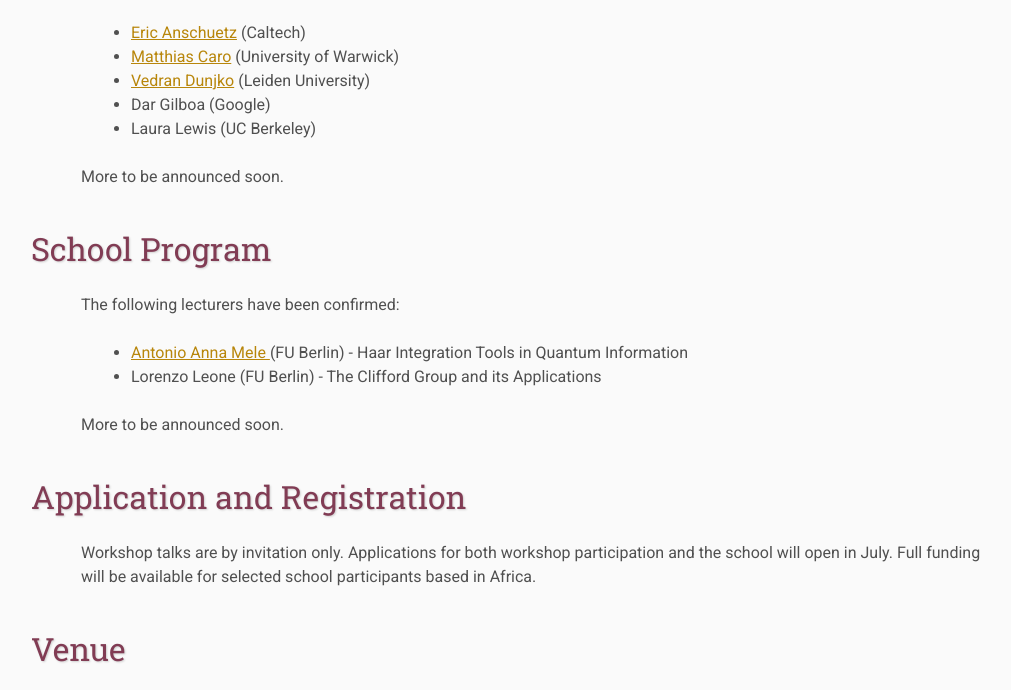
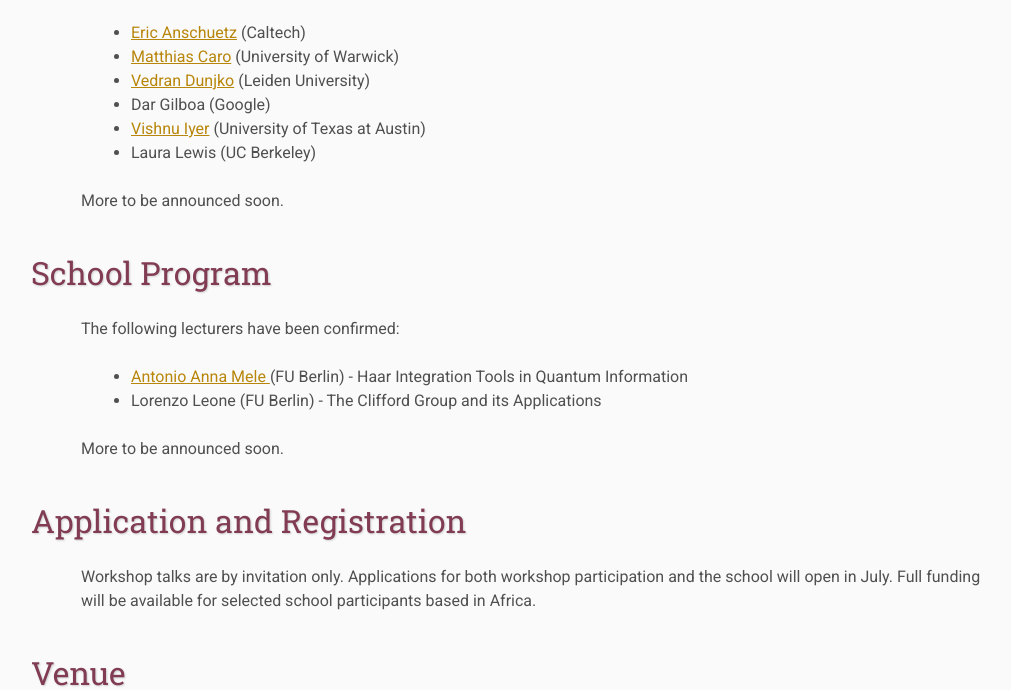
Before and after one commit to AIMS-quantum-learning-and-testing/AIMS-quantum-learning-and-testing.github.io, a plain HTML site: page index.html in a window 1280 px wide. Shown: the part 2091-2781 px from the top of the page, without its empty margins (109-1120 px from the left). Drawn offline with Linux system fonts and the light colour scheme.

Commit message:
added Vishnu

```diff
--- a/index.html
+++ b/index.html
@@ -97,6 +97,7 @@ for both quantum and classical learning problems. Example topics of interest inc
         <li> <a target="_blank" href="https://sites.google.com/view/matthiasccaro">Matthias Caro</a> (University of Warwick)</li>
         <li> <a target="_blank" href="https://sites.google.com/view/quantumatliacs/">Vedran Dunjko</a> (Leiden University)</li>
         <li> Dar Gilboa (Google)</li>
+        <li> <a target="_blank" href="https://vishnuiyer.org">Vishnu Iyer</a> (University of Texas at Austin)</li>
         <li> Laura Lewis (UC Berkeley)</li>
         </ul></p>
 
```
